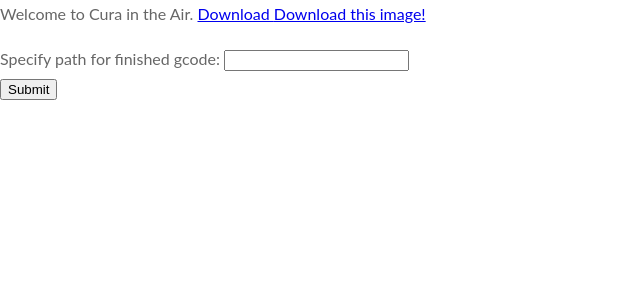
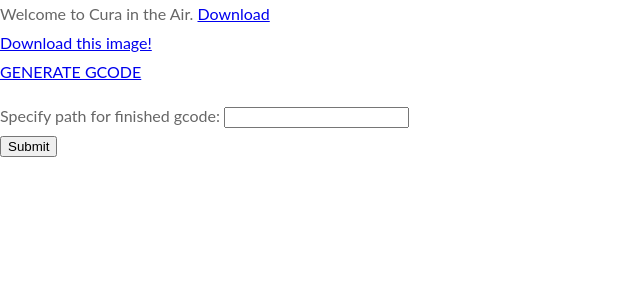
Before and after one commit to JRyanShue/CuraEngine-in-the-Air, a Flask app: page / in a window 1280 px wide. Shown: the top 300 px of the page, without its empty margins (0-640 px from the left). Run offline with Flask 2, Linux system fonts and the light colour scheme; some libraries are stand-ins or nearby versions.

Commit message:
Ready for first gcode test

```diff
--- a/app.py
+++ /dev/null
@@ -1,16 +0,0 @@
-# Import necessary libraries
-from flask import Flask, render_template, Response
-
-# Initialize the Flask app
-app = Flask(__name__)
-
-
-# main page
-@app.route('/')
-def main():
-    return render_template('main.html')
-
-if __name__ == "__main__":
-   app.run(host='0.0.0.0', port=5000)
-
-app.run(host='0.0.0.0', port=5000)
--- a/main.py
+++ b/main.py
@@ -1,16 +1,27 @@
 import subprocess
+from flask import Flask, render_template, Response
+import cli_commands
 
-print("Got subprocess import.")
-print("Running slicer.")
+# Initialize the Flask app
+app = Flask(__name__)
+print("Flask app initialized.")
 
-# run a test slicing program
-# app (containing the python app) is the directory when run
-subprocess.run("cd .. && cd /ZengerEngine/build && "
-    "wget https://raw.githubusercontent.com/Ultimaker/Cura/4.10/resources/definitions/fdmprinter.def.json && "
-    "wget https://raw.githubusercontent.com/Ultimaker/Cura/4.10/resources/definitions/fdmextruder.def.json && "
-    "wget https://raw.githubusercontent.com/Ultimaker/Cura/4.10/resources/definitions/prusa_i3.def.json && "
-    "wget https://raw.githubusercontent.com/KrisRoofe/curaengine-dockerfile/master/herringbone-gear-large.stl && "
-    "./CuraEngine slice -p -j ./fdmprinter.def.json -j prusa_i3.def.json -l herringbone-gear-large.stl -o herringbone-gear-large.gcode"
-    , shell=True)
+# main page
+@app.route('/')
+def main():
+    return render_template('main.html')
 
-print("Slicer run.")
+# get gcode
+@app.route('/get_gcode')
+def get_gcode():
+    cli_commands.test_gcode(output="/app/test.gcode") # output: app folder in the root directory
+    # return gcode (proof of concept)
+    with open("/test.gcode", "r") as f:
+        data = f.read()
+    print("Got gcode.")
+    return("GCODE: " + data)
+
+
+if __name__ == "__main__":
+   app.run(host='0.0.0.0', port=5000)
+   print("Web app running.")
--- a/requirements.txt
+++ b/requirements.txt
@@ -1 +1 @@
-flask===1.1.2
+flask
--- a/templates/main.html
+++ b/templates/main.html
@@ -18,9 +18,13 @@
         <a href="Cura-in-the-Air Frontend/web/resources/sample_download.txt" download="sample_download.txt">
             Download
         </a>
-
+        <br>
         <a href="Cura-in-the-Air Frontend/web/resources/Zenger.jpg" download="Zenger.jpg">
             Download this image!
+        </a>
+        <br>
+        <a href="{{ url_for('get_gcode')}}">
+            GENERATE GCODE
         </a>
 
         <form action="" method="post">
```
Also changed, not shown: cli_commands.py (added, +11 -0 lines), 1 other file.
